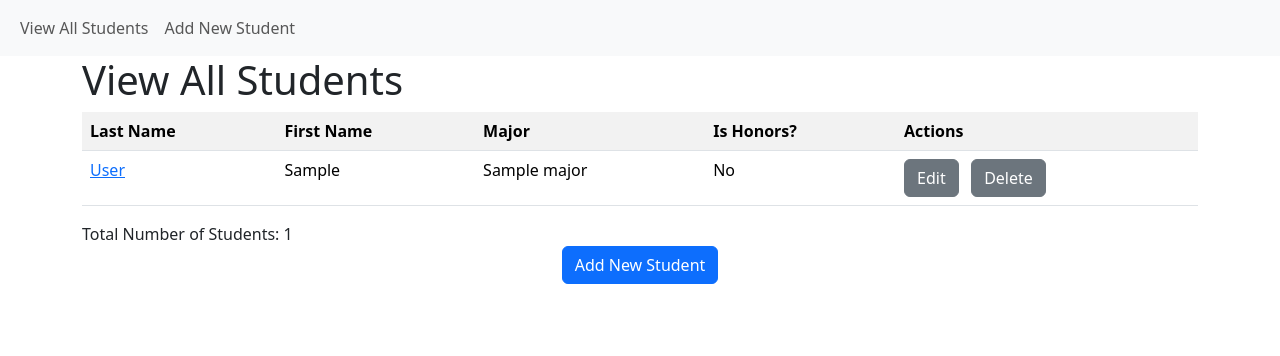
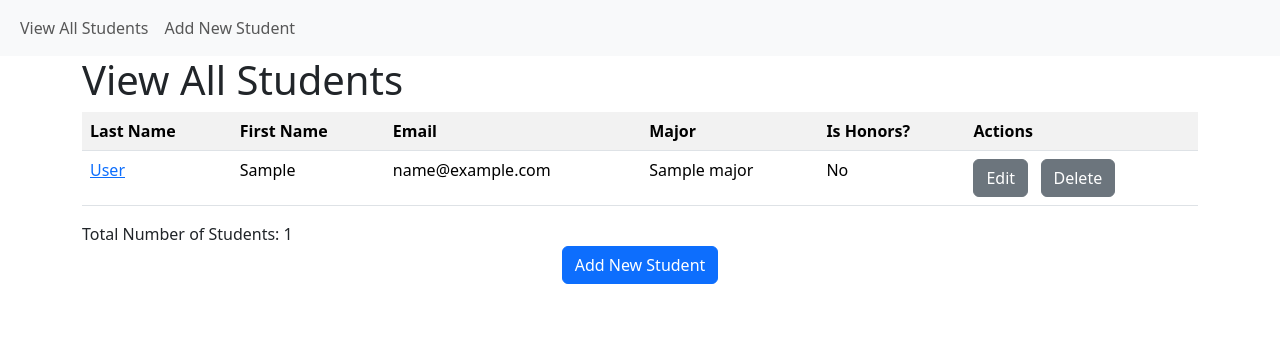
Before and after one commit to Mbush1x/helloWorld, a Python web app: template templates/student_view_all.html in a window 1280 px wide. Shown: the top 356 px of the page. Run offline with Jinja, Linux system fonts and the light colour scheme; the template is opened without the code that fills it: most values are stand-ins (such as "Sample title", 1, 10 or a date in 2020).

Commit message:
Added the email field to allow it to be viewed  on the form by the viewer

```diff
--- a/templates/student_view_all.html
+++ b/templates/student_view_all.html
@@ -27,6 +27,7 @@
         <tr>
             <th>Last Name</th>
 			<th>First Name</th>
+            <th>Email</th>
             <th>Major</th>
             <th>Is Honors?</th>
             <th>Actions</th>
@@ -36,6 +37,7 @@
         <tr>
             <td><a href="{{ url_for('student_view', student_id=each_student['student_id']) }}">{{ each_student['last_name'] }}</a></td>
             <td>{{ each_student['first_name'] }}</td>
+            <td>{{ student.email['email'] }}</td>
             <td>{{ each_major['major'] }}</td>
             <td>{{ 'Yes' if each_student['is_honors'] == 1 else 'No' }}</td>
             <td>
```
